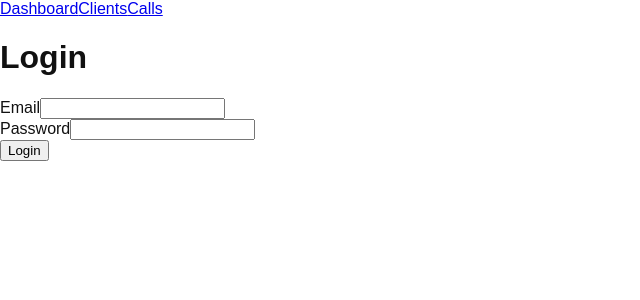
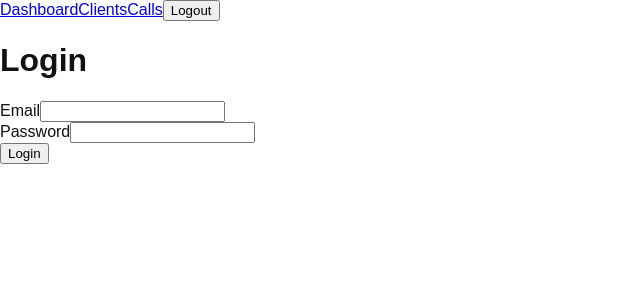
Before and after one commit to HGFDS111/ai-reception-project, a React (Vite) app in the folder frontend/: page /login in a window 1280 px wide. Shown: the top 300 px of the page, without its empty margins (0-640 px from the left). Built offline with nearby package versions, Linux system fonts and the light colour scheme.

Commit message:
Add logout navigation

```diff
--- a/frontend/src/widgets/Navigation/Navigation.tsx
+++ b/frontend/src/widgets/Navigation/Navigation.tsx
@@ -1,13 +1,23 @@
-import { Link } from 'react-router-dom'
+import { Link, useNavigate } from "react-router-dom";
 
 function Navigation() {
+  const navigate = useNavigate();
+  const handleLogout = () => {
+    localStorage.removeItem("token");
+    navigate("/login");
+  };
+
   return (
     <nav>
       <Link to="/">Dashboard</Link>
       <Link to="/clients">Clients</Link>
       <Link to="/calls">Calls</Link>
+
+      <button type="button" onClick={handleLogout}>
+        Logout
+      </button>
     </nav>
-  )
+  );
 }
 
-export default Navigation
+export default Navigation;
```
